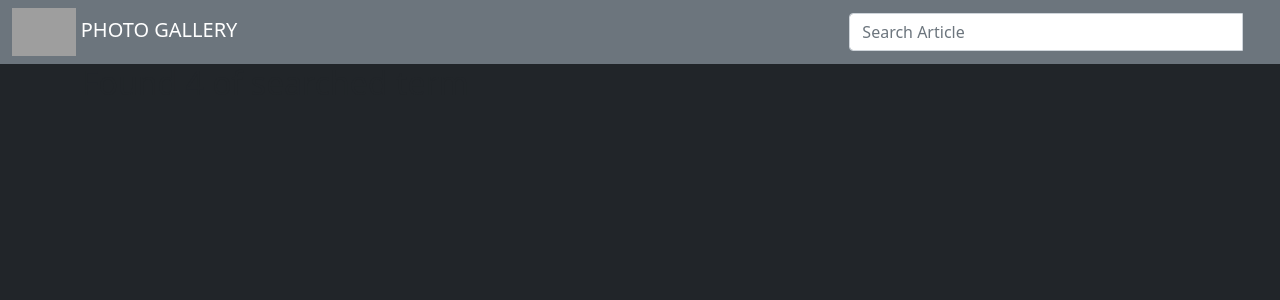
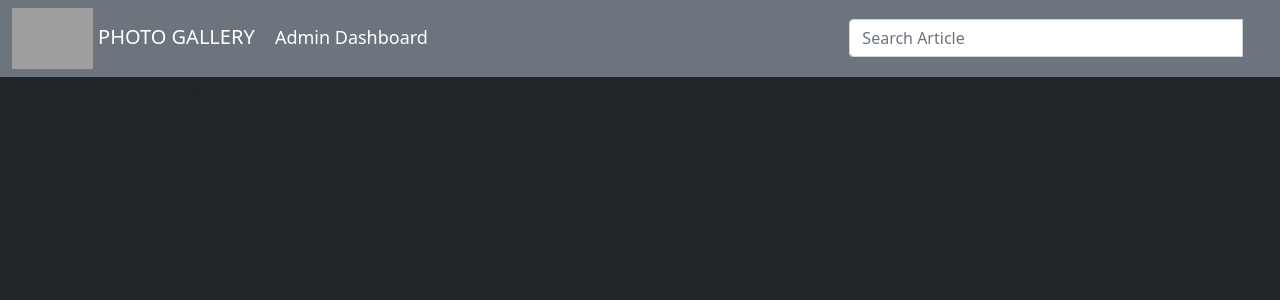
Before and after one commit to Pascal-Owilly/Django-photo-gallery-, a Django app: template images/templates/images/search.html in a window 1280 px wide. Shown: the top 300 px of the page. Run offline with Django 4.2, Linux system fonts and the light colour scheme; the template is opened without the code that fills it: values that come from a table or form of the project are taken from there, others are empty; data comes from the database, SQL or seed files in the repository; grey boxes are pictures that could not be loaded.

Commit message:
add admin dashboard

```diff
--- a/images/templates/images/gallery.html
+++ b/images/templates/images/gallery.html
@@ -26,6 +26,7 @@
       <div class="col-md-3 col-sm-6 col-lg-3">
         <ul class="list-group">
           <li class="list-group-item active"> <a style="color: white;font-weight: 700;font-family: verdana;font-size: 25px;" href=" {% url 'gallery' %} " style="background-color: gray;"> All Categories </a> </li>
+
           {% for category in categories %}
           <li class="list-group-item">
                     <a href=" {% url 'gallery' %}?category={{category.name}} " style="text-decoration: none;color: black;font-weight: 700;font-family: Verdana, Geneva, Tahoma, sans-serif;">  {{ category.name }} </a>
--- a/images/templates/navbar.html
+++ b/images/templates/navbar.html
@@ -2,6 +2,7 @@
     <div class="container-fluid">
       <div class="navbar-header">
         <a class="navbar-brand text-white" href="{% url 'gallery' %}"><img style="width: 11%;" src="static/tree-736885__480.webp" alt=""> PHOTO GALLERY</a>
+        <a style="text-decoration: none;color: white;font-size: 18px;display: inline;" href="/admin">Admin Dashboard</a>
       </div>
 
       <!-- Adding a search form  -->
```
